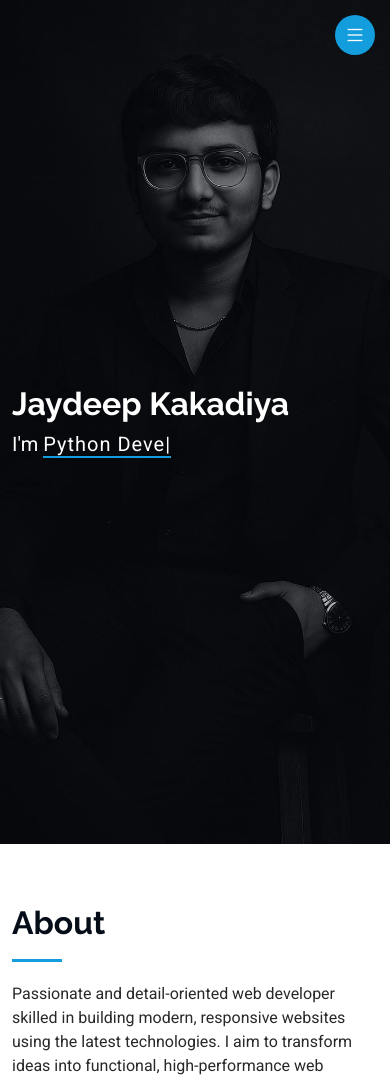
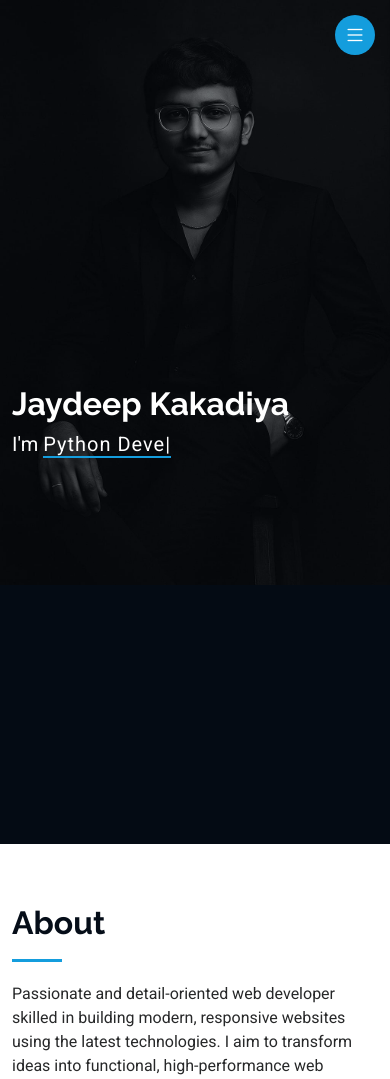
Before and after one commit to jaydeepkakadiya15/jkportfolio, a Django app: page / in a window 390 px wide. Shown: the top 1079 px of the page. Run offline with Django 5.2, Linux system fonts and the light colour scheme; data comes from the database, SQL or seed files in the repository; both versions use the stored data as it was after the commit; some libraries are stand-ins or nearby versions.

Commit message:
Update index.html banner image responsiveness

```diff
--- a/userapp/templates/index.html
+++ b/userapp/templates/index.html
@@ -5,12 +5,12 @@
 <head>
   <meta charset="utf-8">
   <meta content="width=device-width, initial-scale=1.0" name="viewport">
-  <title>Index - iPortfolio Bootstrap Template</title>
+  <title>JK - Jaydeep Kakadiya Portfolio</title>
   <meta content="" name="description">
   <meta content="" name="keywords">
 
   <!-- Favicons -->
-  <link href="{% static 'user/img/favicon.png' %}" rel="icon">
+  <link href="{% static 'user/img/logo.jpg' %}" rel="icon">
   <link href="{% static 'user/img/apple-touch-icon.png' %}" rel="apple-touch-icon">
 
   <!-- Fonts -->
@@ -35,6 +35,21 @@
   * Author: BootstrapMade.com
   * License: https://bootstrapmade.com/license/
   ======================================================== -->
+
+
+  <style>
+        .hero img {
+            width: 100%;               /* Bootstrap-style full-width */
+            height: auto;              /* Maintain image aspect ratio */
+            max-height: 100vh;         /* Prevent overflow on tall screens */
+            object-fit: cover;         /* Ensures it covers container nicely */
+            object-position: center;   /* Keeps it centered */
+            display: block;            /* Avoids inline spacing */
+          }
+
+  </style>
+
+
 </head>
 
 <body class="index-page">
@@ -48,9 +63,9 @@
 
     </div>
 
-    <a href="index.html" class="logo d-flex align-items-center justify-content-center">
+    <a href="" class="logo d-flex align-items-center justify-content-center">
       <!-- Uncomment the line below if you also wish to use an image logo -->
-      <!-- <img src="assets/img/logo.png" alt=""> -->
+      <img src="{% static 'user/img/logo.jpg' %}" alt="">
       <h1 class="sitename">{{i.name}}</h1>
       {% endfor %}
     </a>
@@ -98,7 +113,7 @@
     <!-- Hero Section -->
     <section id="hero" class="hero section dark-background">
       {% for i in all_banner %}
-      <img src="/media/{{i.banner_img}}" alt="" data-aos="fade-in" class="">
+      <img src="/media/{{i.banner_img}}" alt="" data-aos="fade-in" class="img-fluid w-100">
 
 
         <div class="container" data-aos="fade-up" data-aos-delay="100">
```
Also changed, not shown: db.sqlite3, media/banner_images/WhatsApp_Image_2025-06-22_at_20.34.13_aee70e39.jpg (added), static/user/img/logo.jpg (added).
